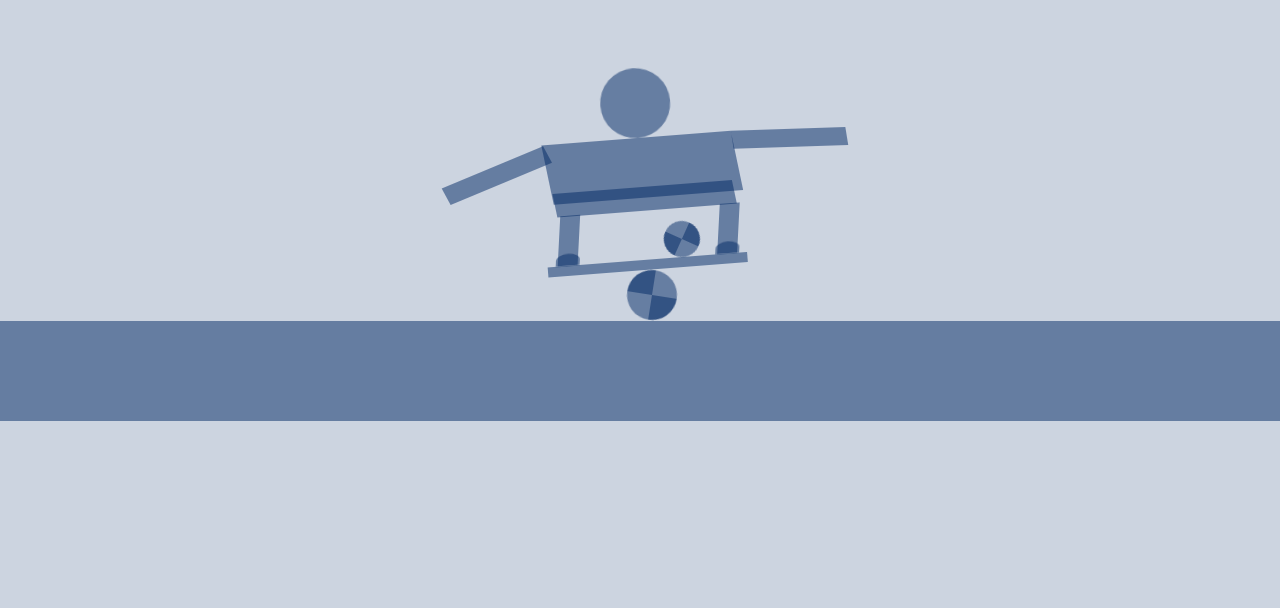
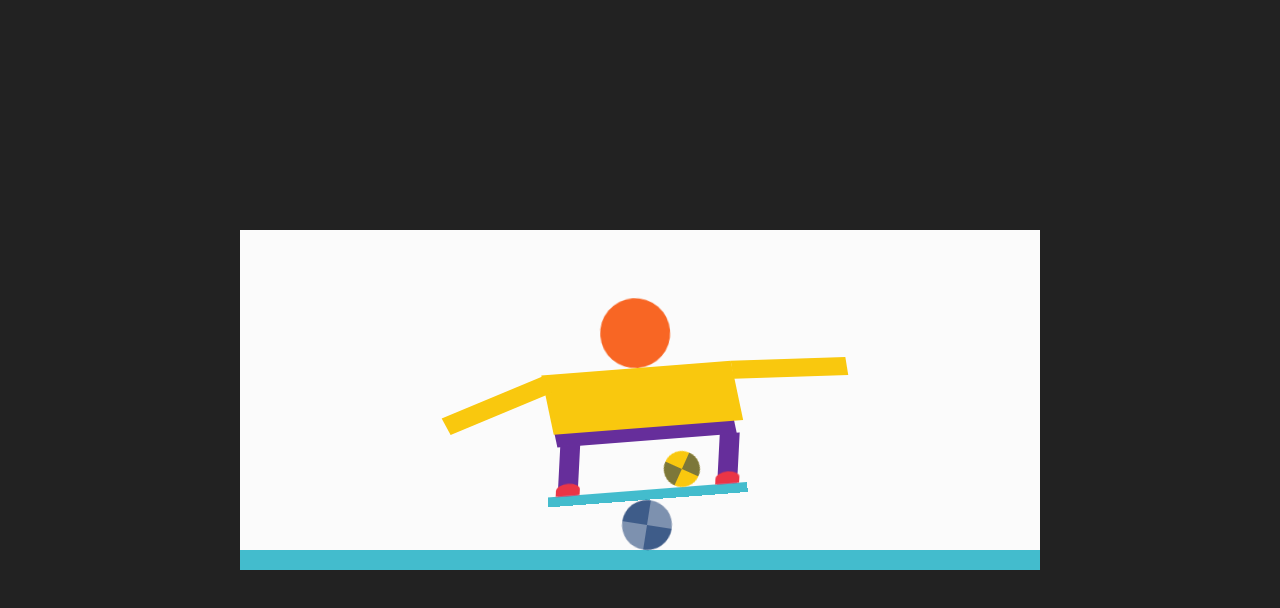
Before and after one commit to fermercadal/balance, a plain HTML site: page index.html in a window 1280 px wide. Drawn offline with Linux system fonts and the light colour scheme.

Commit message:
Update container and some painting

```diff
--- a/index.html
+++ b/index.html
@@ -7,6 +7,7 @@
     <link href="./style.css" rel="stylesheet" type="text/css"/>
 </head>
 <body>
+    <div class="container">
         <div class="character">
             <div class="ball-sm"></div>
 
@@ -21,5 +22,7 @@
         </div>
         <div class="ball-bg"></div>
         <div class="floor"></div>
+    </div>
+
 </body>
 </html>
--- a/style.css
+++ b/style.css
@@ -1,32 +1,52 @@
+/*
+#F9C80E
+#F86624
+#EA3546
+#662E9B
+#43BCCD
+*/
+
 body {
+  align-items: center;
+  background-color: #222222;
+  display: flex;
+  flex-flow: column nowrap;
+  height: 100vh;
+  justify-content: center;
   margin: 0;
-  background: rgba(0, 40, 100, 0.2);
   text-align: center;
+  width: 100vw;
+}
+
+.container {
+  background: #fbfbfb;
+  max-width: 800px;
+  overflow: hidden;
+  width: 80%;
 }
 
 .character {
-  position: relative;
-  display: flex;
-  justify-content: center;
-  align-items: flex-end;
-  width: 200px;
-  height: 200px;
-  margin: 60px auto 0 auto;
-  border-bottom: 10px solid rgba(0, 40, 100, 0.5);
   animation-name: balance;
   animation-duration: 4s;
   animation-iteration-count: infinite;
   animation-direction: alternate;
   animation-timing-function: ease-in-out;
+  align-items: flex-end;
+  border-bottom: 10px solid #43BCCD;
+  display: flex;
+  height: 200px;
+  justify-content: center;
+  margin: 60px auto 0 auto;
+  position: relative;
+  width: 200px;
 }
 .character .head {
   position: absolute;
   bottom: 61%;
-  background-color: rgba(0, 40, 100, 0.5);
+  background-color: #F86624;
   width: 35%;
   height: 35%;
   border-radius: 50%;
-  @inclue animate(move);
 }
 .character .arm-left {
   position: absolute;
@@ -34,7 +54,7 @@ body {
   left: -60%;
   width: 60%;
   height: 30%;
-  background-color: rgba(0, 40, 100, 0.5);
+  background-color: #F9C80E;
   transform-origin: 100% 100%;
   animation-name: arm-left;
   animation-duration: 4s;
@@ -48,7 +68,7 @@ body {
   right: -60%;
   width: 60%;
   height: 30%;
-  background-color: rgba(0, 40, 100, 0.5);
+  background-color: #F9C80E;
   transform-origin: 0% 0%;
   animation-name: arm-right;
   animation-duration: 4s;
@@ -60,7 +80,7 @@ body {
   position: absolute;
   z-index: 9;
   bottom: 31.2%;
-  background-color: rgba(0, 40, 100, 0.5);
+  background-color: #F9C80E;
   width: 95%;
   height: 30%;
   animation-name: move;
@@ -72,7 +92,7 @@ body {
 .character .hip {
   position: absolute;
   bottom: 24.6%;
-  background: rgba(0, 40, 100, 0.5);
+  background: #662E9B;
   width: 90%;
   height: 12%;
   animation-name: move;
@@ -85,7 +105,7 @@ body {
   position: absolute;
   bottom: 0;
   left: 5.2%;
-  background: rgba(0, 40, 100, 0.5);
+  background: #662E9B;
   width: 10%;
   height: 25%;
   transform-origin: 100% 100%;
@@ -99,7 +119,7 @@ body {
   position: absolute;
   bottom: 0;
   right: 5.2%;
-  background: rgba(0, 40, 100, 0.5);
+  background: #662E9B;
   width: 10%;
   height: 25%;
   transform-origin: 100% 100%;
@@ -115,13 +135,13 @@ body {
   left: -8%;
   width: 120%;
   height: 25%;
-  background-color: rgba(0, 40, 100, 0.5);
+  background-color: #EA3546;
   border-radius: 50% 50% 0 0;
 }
 
 .ball-sm {
   position: relative;
-  background-color: rgba(0, 40, 100, 0.5);
+  background-color: #F9C80E;
   width: 18%;
   height: 18%;
   border-radius: 50%;
@@ -161,6 +181,7 @@ body {
   height: 50px;
   border-radius: 50%;
   background: rgba(0, 40, 100, 0.5);
+  margin-bottom: -1px;
   overflow: hidden;
   animation-name: bottom;
   animation-duration: 4s;
@@ -191,8 +212,8 @@ body {
 
 .floor {
   width: 100%;
-  height: 100px;
-  background: rgba(0, 40, 100, 0.5);
+  height: 20px;
+  background-color: #43BCCD;
   margin-top: -3px;
 }
 
```
Lines whose indentation alone changed are shown as unchanged.
